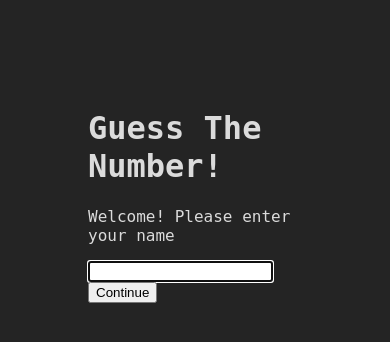
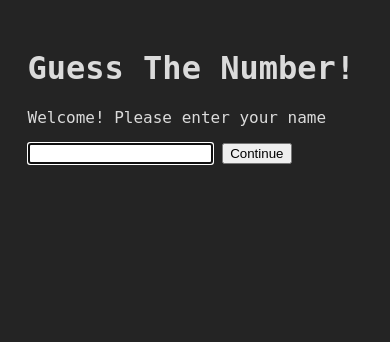
Before and after one commit to jaf7C7/Guess-The-Number, a plain HTML site: page index.html in a window 390 px wide. Drawn offline with Linux system fonts and the light colour scheme.

Commit message:
Less padding for mobile

```diff
--- a/index.html
+++ b/index.html
@@ -12,7 +12,7 @@
             }
 
             body {
-                padding: 5em;
+                padding: 5vw;
                 color: #dbdbdb;
                 background-color: #242424;
             }
```
